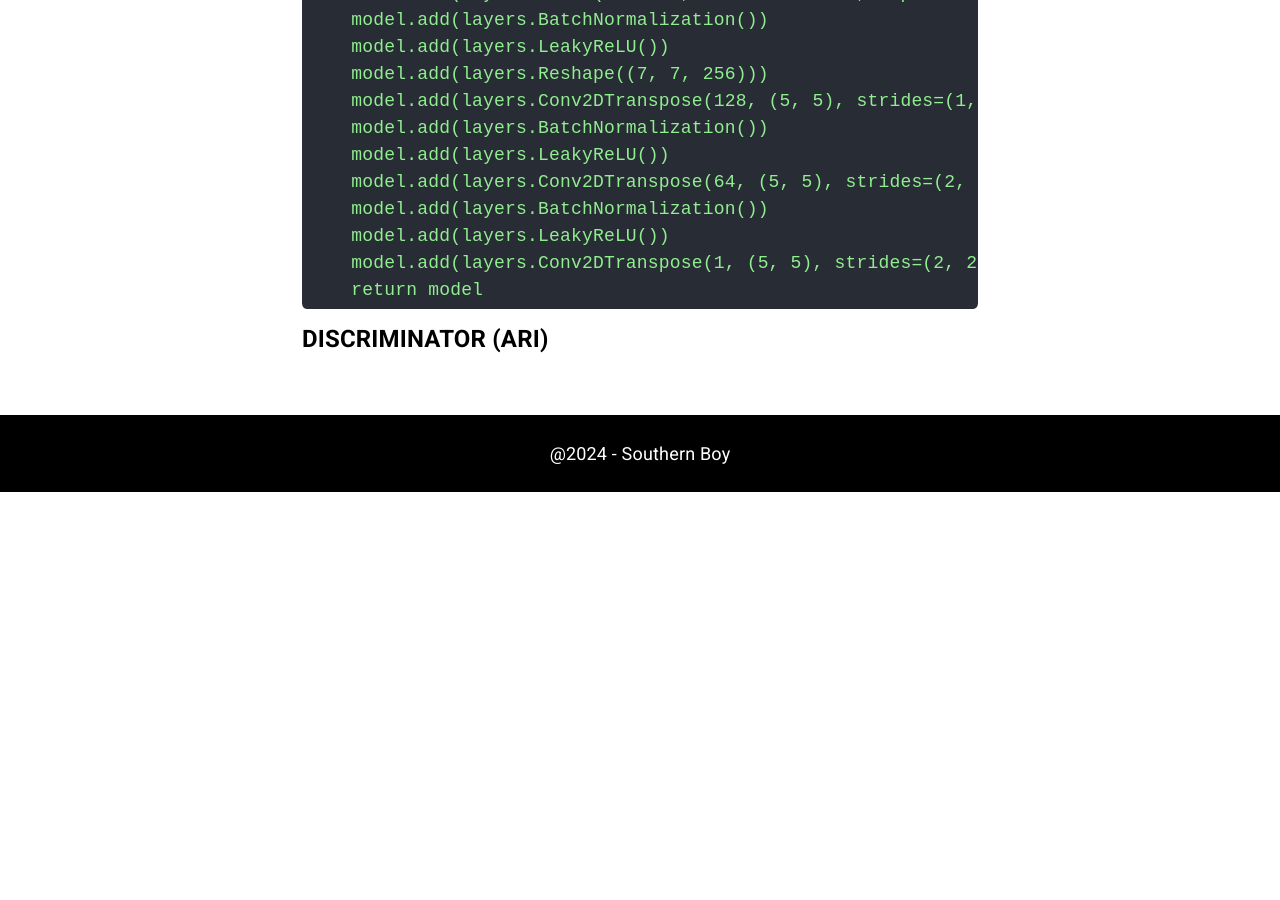
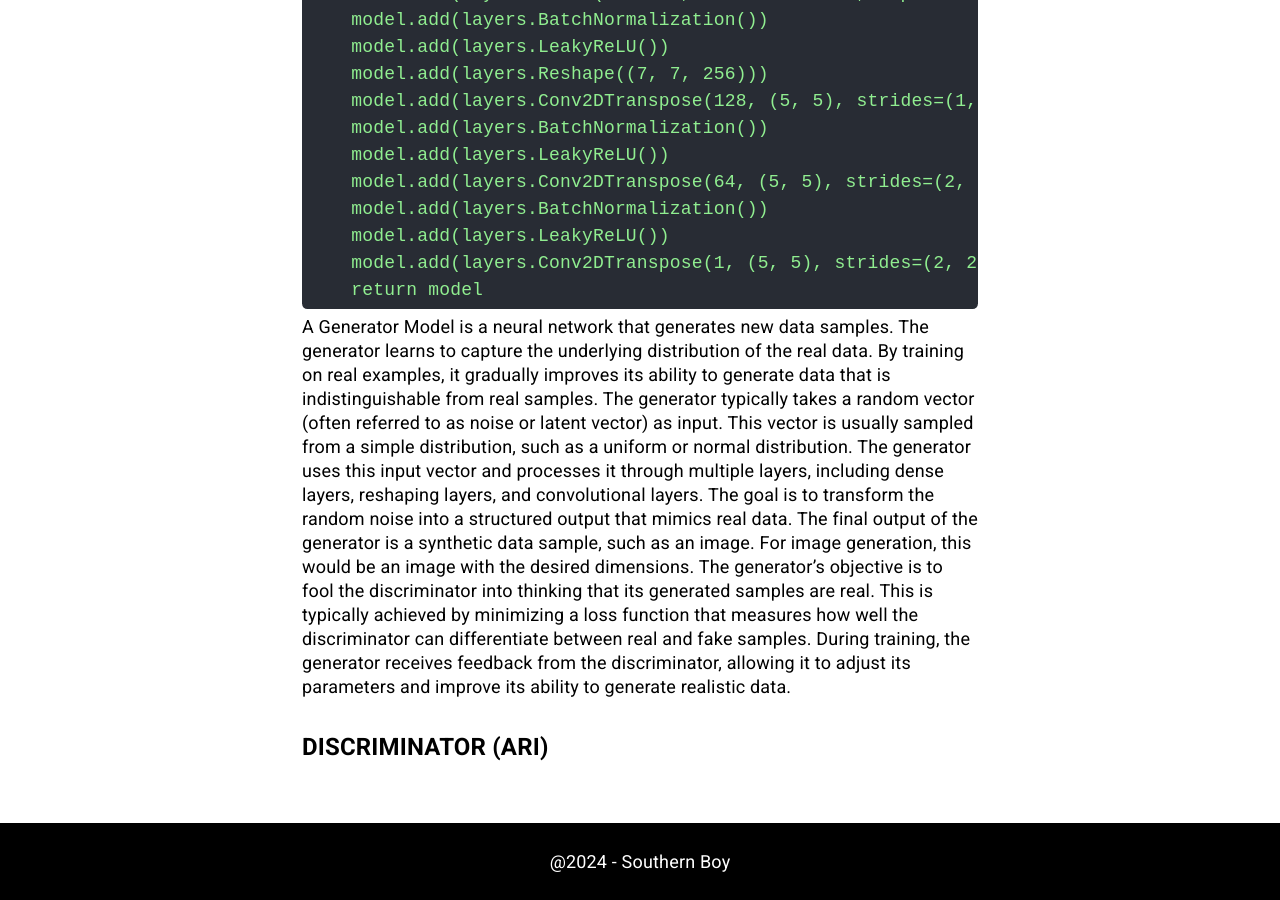
Before and after one commit to arihara-sudhan/blog, a Jekyll site: the page built from _posts/2024-08-27-GenerEight.md, in a window 1280 px wide and 900 px high, scrolled down 2518 px. Built offline with Jekyll 4.4.1, drawn with Linux system fonts in a browser that asks for light colours; before the commit the page ends 3010 px from its top, so only the background shows below that.

Commit message:
Update 2024-08-27-GenerEight.md

```diff
--- a/_posts/2024-08-27-GenerEight.md
+++ b/_posts/2024-08-27-GenerEight.md
@@ -9,6 +9,7 @@ The barber began cutting my hair and asked if it was okay. I said, “It’s not
 This process is a simple yet intuitive way to understand GenAI. The barber represents <b>The Generator</b>, who creates a content (an attractive haircut), while I am <b>The Discriminator</b>, providing feedback and asking for corrections. The barber kept adjusting until I was satisfied. This iterative process of generating and refining is akin to how GenAI works—continually adjusting and improving until the output meets the desired criteria.
 
 <h3>GENERATOR (BARBER)</h3>
+
 <div class="code">
   def make_generator_model():
     model = tf.keras.Sequential()
@@ -25,4 +26,5 @@ This process is a simple yet intuitive way to understand GenAI. The barber repre
     model.add(layers.Conv2DTranspose(1, (5, 5), strides=(2, 2), padding='same', use_bias=False, activation='tanh'))
     return model
 </div>
+A Generator Model is a neural network that generates new data samples. The generator learns to capture the underlying distribution of the real data. By training on real examples, it gradually improves its ability to generate data that is indistinguishable from real samples. The generator typically takes a random vector (often referred to as noise or latent vector) as input. This vector is usually sampled from a simple distribution, such as a uniform or normal distribution. The generator uses this input vector and processes it through multiple layers, including dense layers, reshaping layers, and convolutional layers. The goal is to transform the random noise into a structured output that mimics real data. The final output of the generator is a synthetic data sample, such as an image. For image generation, this would be an image with the desired dimensions. The generator's objective is to fool the discriminator into thinking that its generated samples are real. This is typically achieved by minimizing a loss function that measures how well the discriminator can differentiate between real and fake samples. During training, the generator receives feedback from the discriminator, allowing it to adjust its parameters and improve its ability to generate realistic data.
 <h3>DISCRIMINATOR (ARI)</h3>
```
